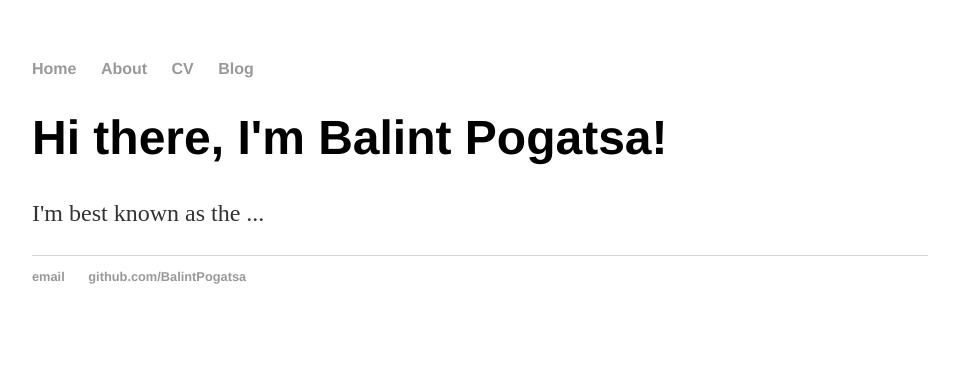
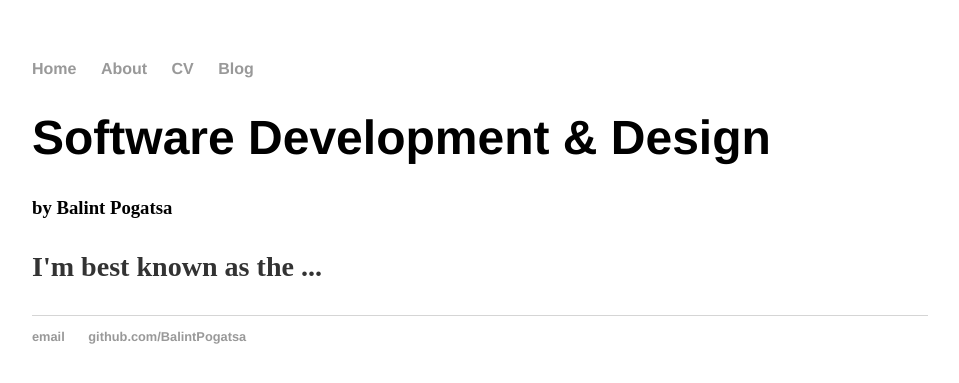
Before and after one commit to BalintPogatsa/BalintPogatsa.github.io, a Jekyll site: the page built from index.html, in a window 1280 px wide. Shown: the top 383 px of the page, without its empty margins (160-1119 px from the left). Built offline with Jekyll 4.4.1, drawn with Linux system fonts in a browser that asks for light colours.

Commit message:
main page updated

```diff
--- a/index.html
+++ b/index.html
@@ -1,8 +1,9 @@
 ---
 layout: default
-title: Balint Pogatsa
+title: Development &amp; Design
 ---
 <div class="blurb">
-	<h1>Hi there, I'm Balint Pogatsa!</h1>
+	<h1>Software Development &amp; Design</h1>
+	<h3>by Balint Pogatsa<h3>
 	<p>I'm best known as the ...</p>
 </div><!-- /.blurb -->
```
